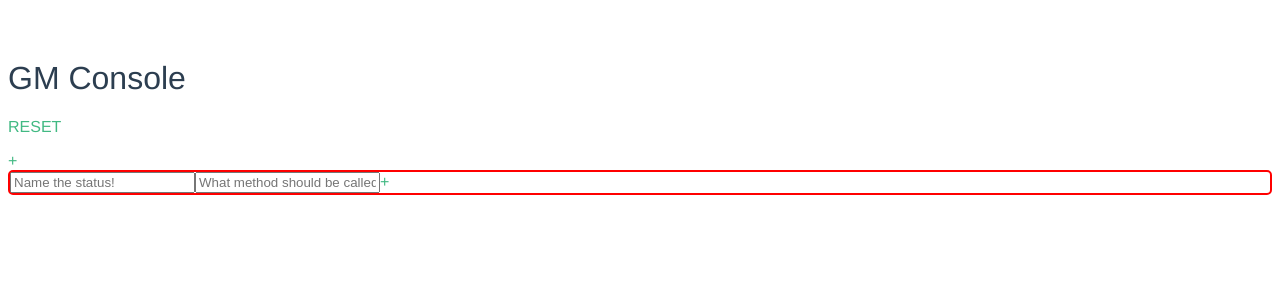
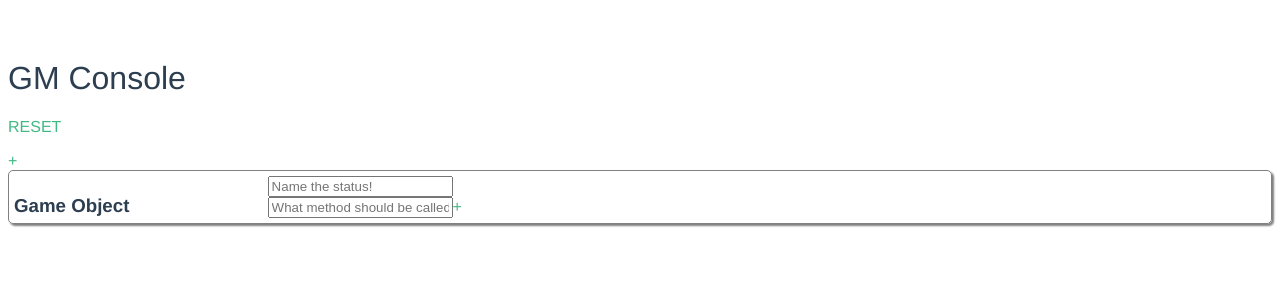
Before and after one commit to tom-kitchin/empty-epsilon-http-console, a Vue app: page / in a window 1280 px wide. Shown: the top 300 px of the page. Built offline with nearby package versions, Linux system fonts and the light colour scheme.

Commit message:
Masonry layout in css, sass config, autoprefixer

```diff
--- a/package.json
+++ b/package.json
@@ -20,7 +20,7 @@
   },
   "devDependencies": {
     "ajv": "^5.2.0",
-    "autoprefixer": "^6.7.2",
+    "autoprefixer": "^6.7.7",
     "babel-core": "^6.22.1",
     "babel-eslint": "^7.1.1",
     "babel-loader": "^6.2.10",
@@ -46,10 +46,13 @@
     "friendly-errors-webpack-plugin": "^1.1.3",
     "html-webpack-plugin": "^2.28.0",
     "http-proxy-middleware": "^0.17.4",
+    "node-sass": "^4.5.3",
     "opn": "^5.1.0",
     "optimize-css-assets-webpack-plugin": "^1.3.0",
     "ora": "^1.2.0",
+    "postcss-loader": "^2.0.6",
     "rimraf": "^2.6.0",
+    "sass-loader": "^6.0.6",
     "semver": "^5.3.0",
     "shelljs": "^0.7.8",
     "url-loader": "^0.5.8",
--- /dev/null
+++ b/src/assets/sass/masonry.sass
@@ -0,0 +1,18 @@
+.brick
+  margin-bottom: 1em
+  column-gap: 1em
+  break-inside: avoid
+  transition: all .5s ease-in-out
+
+.masonry
+  @media only screen and (min-width: 400px)
+    column-count: 2
+
+  @media only screen and (min-width: 700px)
+    column-count: 3
+
+  @media only screen and (min-width: 900px)
+    column-count: 4
+
+  @media only screen and (min-width: 1100px)
+    column-count: 5
--- a/src/components/App.vue
+++ b/src/components/App.vue
@@ -34,6 +34,7 @@ export default {
 }
 </script>
 
+<style lang="sass" src="@/assets/sass/masonry.sass"></style>
 <style>
 #app {
   font-family: 'Avenir', Helvetica, Arial, sans-serif;
--- a/src/components/attributes/Attributes.vue
+++ b/src/components/attributes/Attributes.vue
@@ -4,8 +4,9 @@
       v-for="attribute in attributes"
       key="attribute.id"
       :attribute="attribute"
+      class="brick attribute"
     />
-    <add-attribute />
+    <add-attribute class="brick" />
   </div>
 </template>
 
@@ -28,6 +29,9 @@ export default {
 
 <style>
 .attribute {
-  display: inline-block;
+  border: 1px solid grey;
+  border-radius: 5px;
+  padding: 5px;
+  box-shadow: 2px 2px 2px 0px grey;
 }
 </style>
--- a/src/components/gameobjects/GameObject.vue
+++ b/src/components/gameobjects/GameObject.vue
@@ -1,5 +1,8 @@
 <template>
-  <div class="game-object">
+  <div class="game-object masonry">
+    <div class="brick">
+      <h3>Game Object</h3>
+    </div>
     <attributes />
   </div>
 </template>
@@ -28,7 +31,9 @@ export default {
 
 <style>
 .game-object {
-  border: 2px solid red;
+  border: 1px solid grey;
   border-radius: 5px;
+  box-shadow: 2px 2px 2px 0px grey;
+  padding: 5px;
 }
 </style>
```
Also changed, not shown: 1 other file (tests, documents, lock files or other folders).
